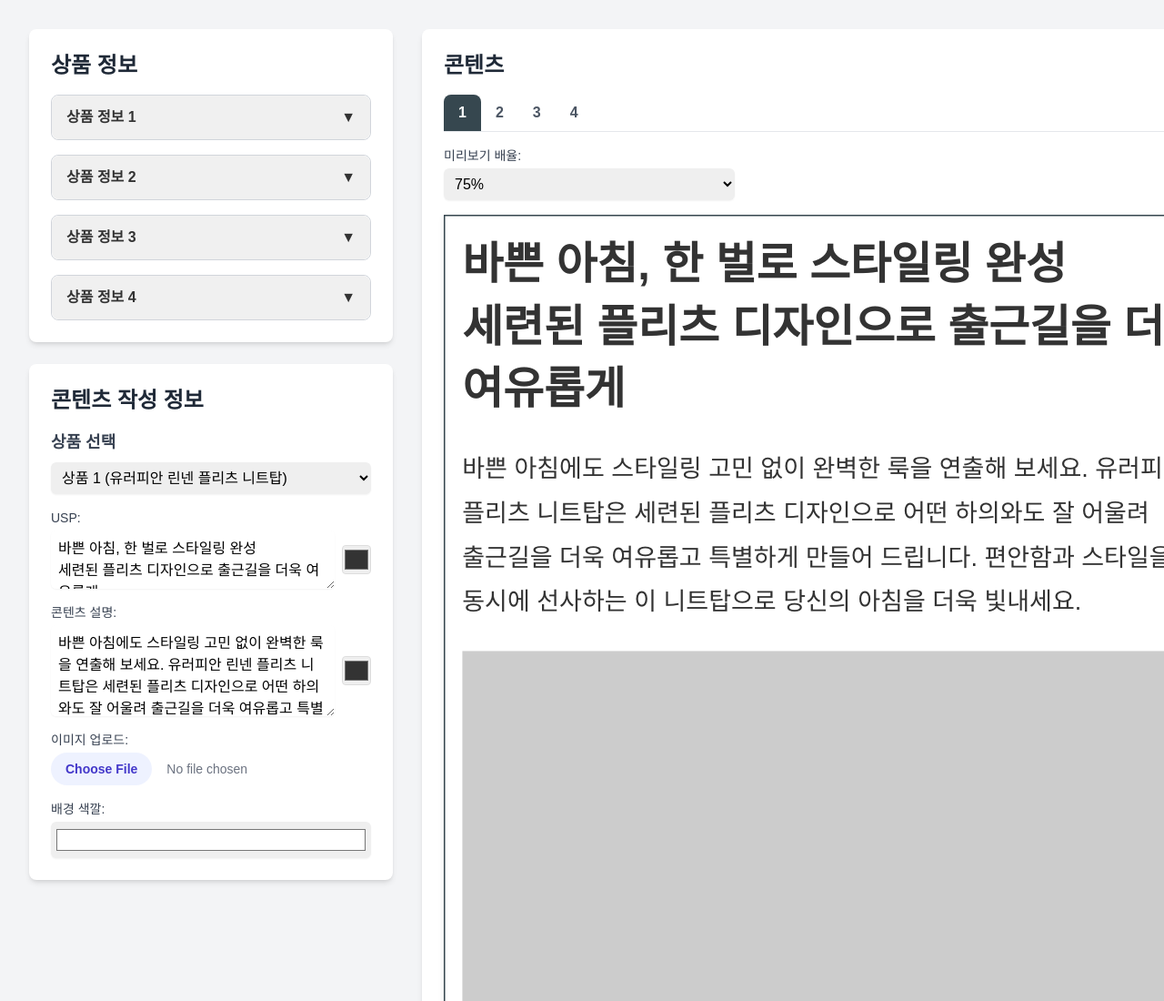
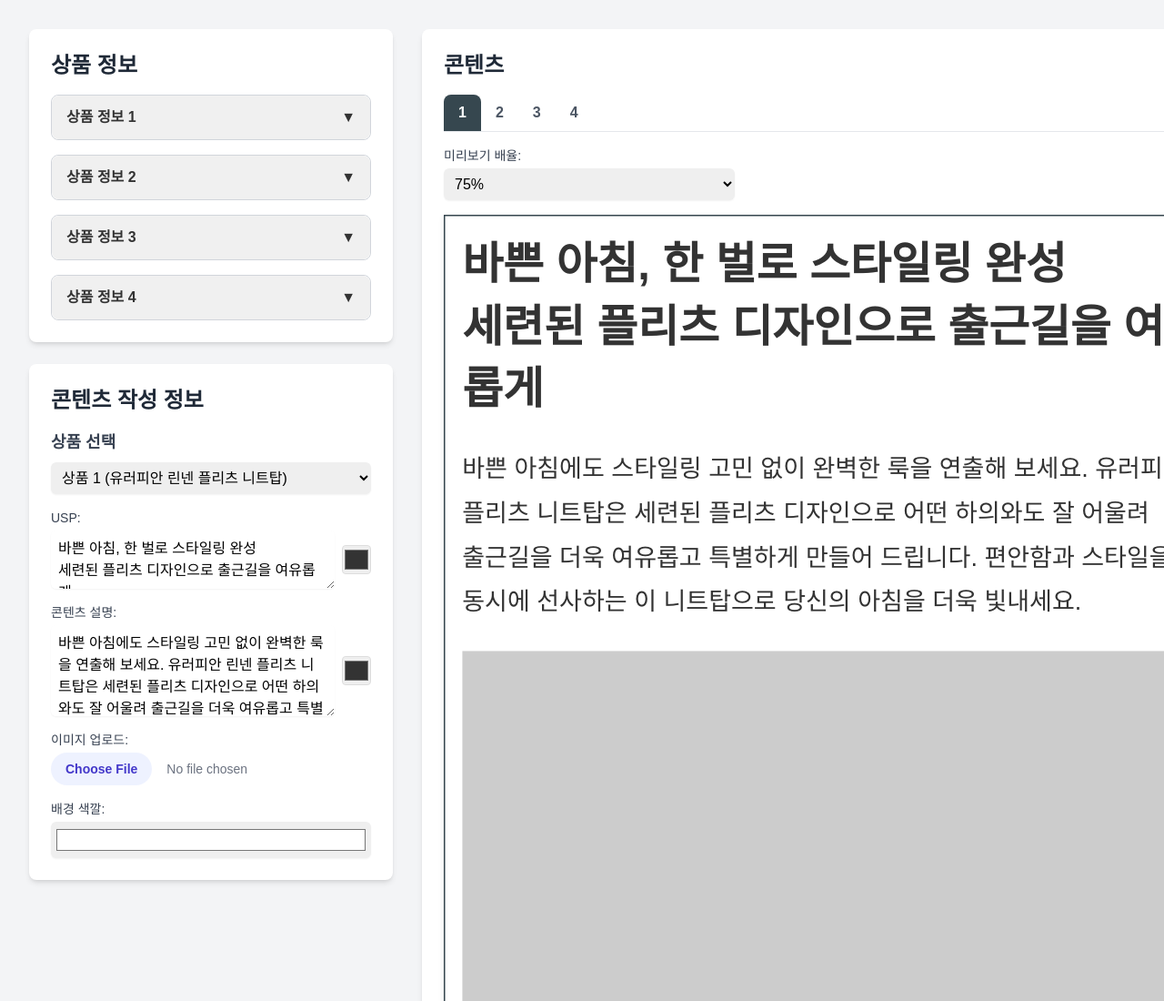
Before and after one commit to L1TAkang/1.-WEB, a plain HTML site: page index.html in a window 1280 px wide. Shown: the top 1100 px of the page at 91% size. Drawn offline with nearby package versions, Linux system fonts and the light colour scheme; placeholder pictures from the web are drawn by us; a web font is replaced by a local one.

Commit message:
Update index.html

```diff
--- a/index.html
+++ b/index.html
@@ -228,7 +228,7 @@
                             <label for="uspLine1" class="block text-sm font-medium text-gray-700">USP:</label>
                             <div class="flex items-center mt-1">
                                 <textarea id="uspLine1" class="block w-full rounded-md border-gray-300 shadow-sm focus:border-indigo-300 focus:ring focus:ring-indigo-200 focus:ring-opacity-50 p-2 min-h-[60px]">바쁜 아침, 한 벌로 스타일링 완성
-세련된 플리츠 디자인으로 출근길을 더욱 여유롭게</textarea>
+세련된 플리츠 디자인으로 출근길을 여유롭게</textarea>
                                 <input type="color" id="uspLine1TextColor" value="#333333" class="color-square-input">
                             </div>
                         </div>
```
